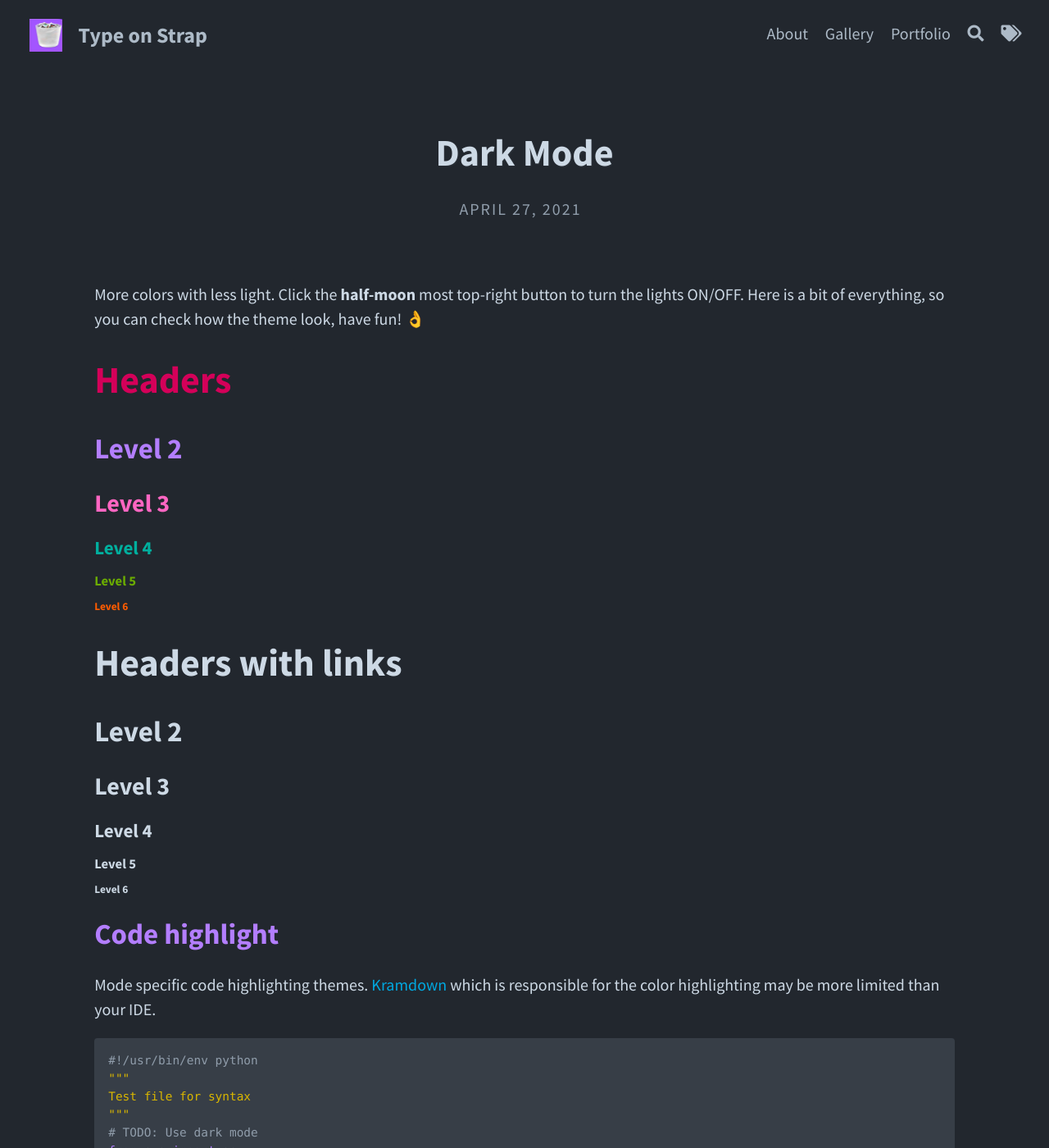
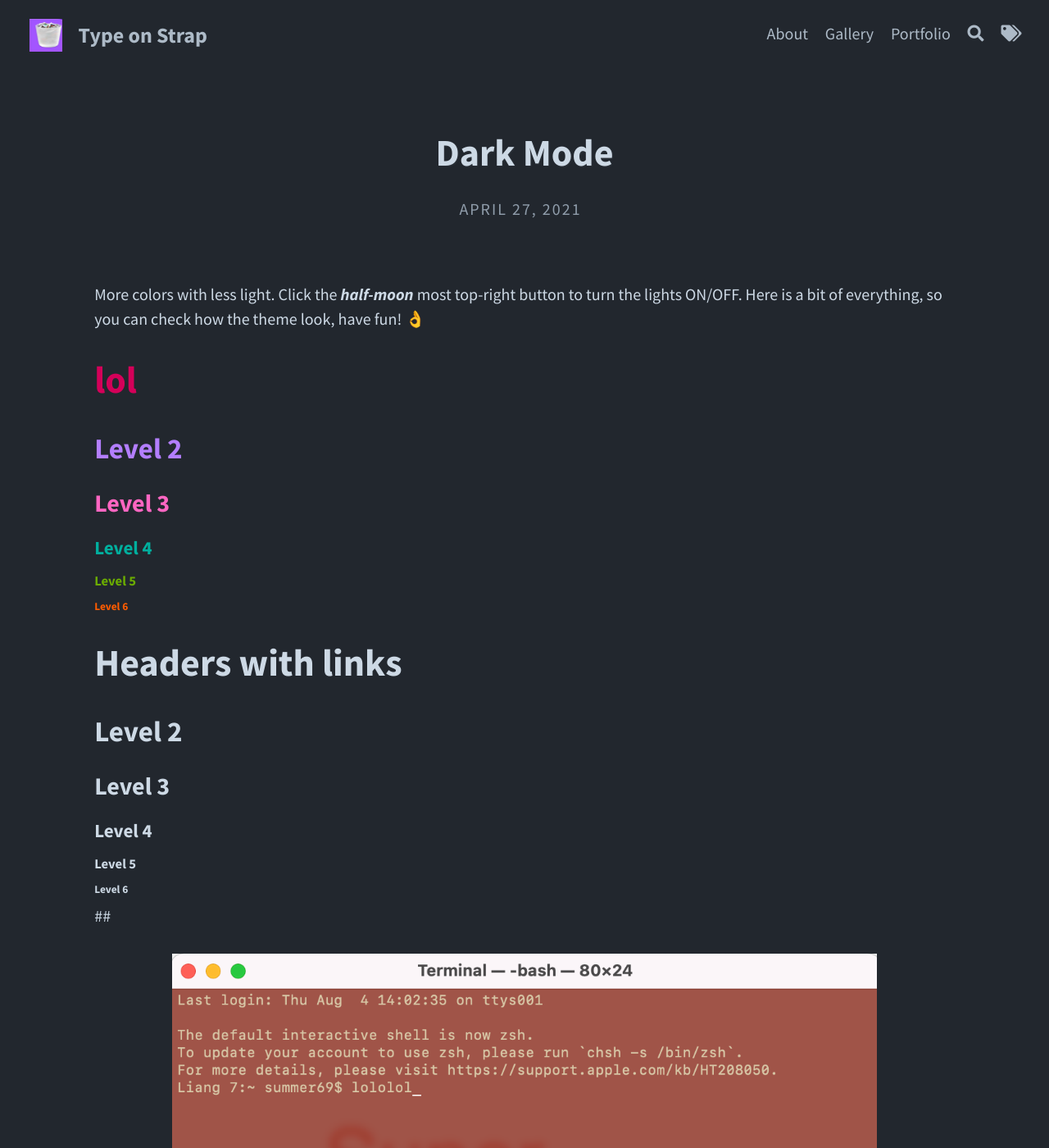
Before and after one commit to ethandai1024/ethandai1024.github.io, a Jekyll site: the page built from _posts/2021-04-27-dark-mode.md, in a window 1280 px wide and 1400 px high. Shown: the whole window at 82% size. Built offline with Jekyll 4.4.1, drawn with Linux system fonts in a browser that asks for light colours; some of the changed text lies outside the part shown.

````diff
--- a/_posts/2021-04-27-dark-mode.md
+++ b/_posts/2021-04-27-dark-mode.md
@@ -4,11 +4,11 @@ title: Dark Mode
 tags: [Katex, Mermaid, Markdown]
 ---
 
-More colors with less light. Click the **half-moon** most top-right button to turn the lights ON/OFF.
+More colors with less light. Click the ***half-moon*** most top-right button to turn the lights ON/OFF.
 Here is a bit of everything, so you can check how the theme look, have fun! 👌
 
 
-# Headers
+# lol
 ## Level 2
 ### Level 3
 #### Level 4
@@ -21,6 +21,9 @@ Here is a bit of everything, so you can check how the theme look, have fun! 👌
 #### [Level 4](http://localhost)
 ##### [Level 5](http://localhost)
 ###### [Level 6](http://localhost)
+##
+
+# ![](https://ethandai1024.github.io/assets/img/omg.png)
 
 ## Code highlight
 Mode specific code highlighting themes. [Kramdown](https://kramdown.gettalong.org/) which is responsible for the color highlighting may be more limited than your IDE.
@@ -55,6 +58,9 @@ class Bar(object):
         assert (1.0 and 2L) or True
         return { "example": [(1,), (r'raw', u'unicode')]}
 ```
+```python
+print("hello world")
+```
 
 ## Tables
 
````
Also changed, not shown: other parts of _posts/2021-04-27-dark-mode.md (+2 -0 lines), _posts/2022-08-04-lol.md (+4 -1 lines), assets/img/omg.png (renamed from assets/img/header/omg.png).
